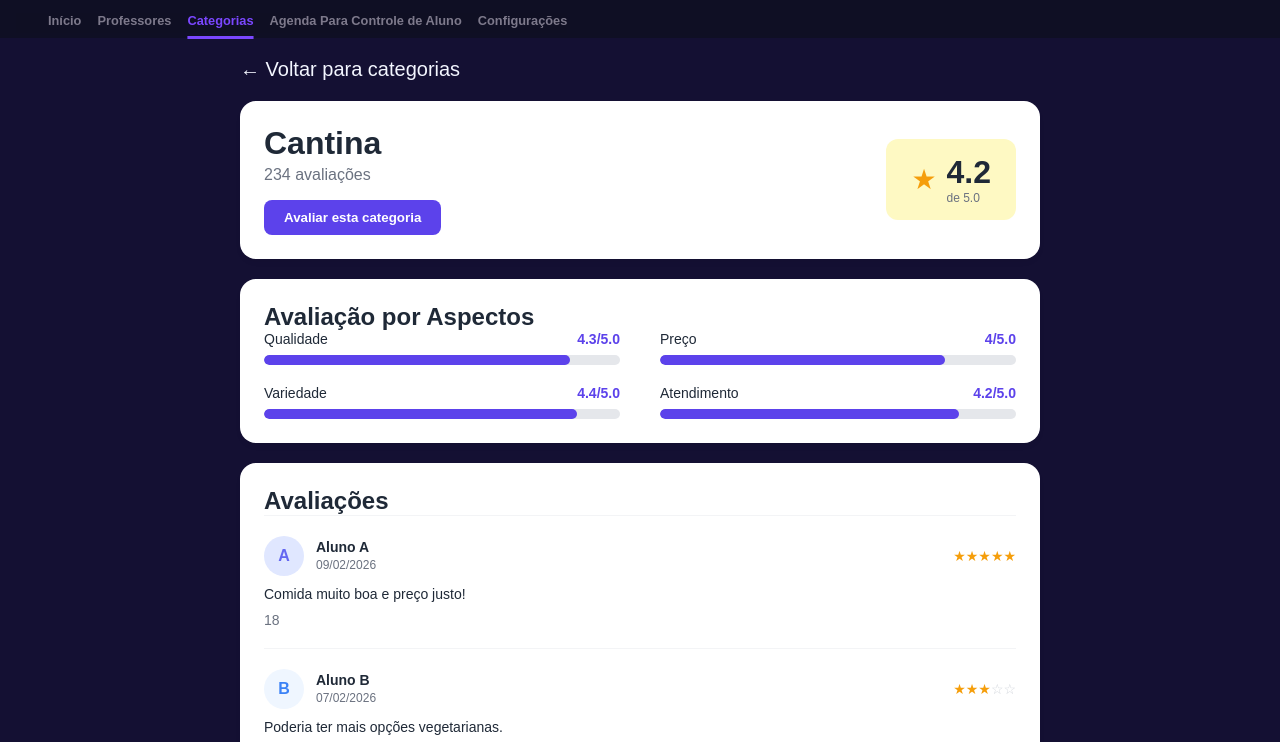
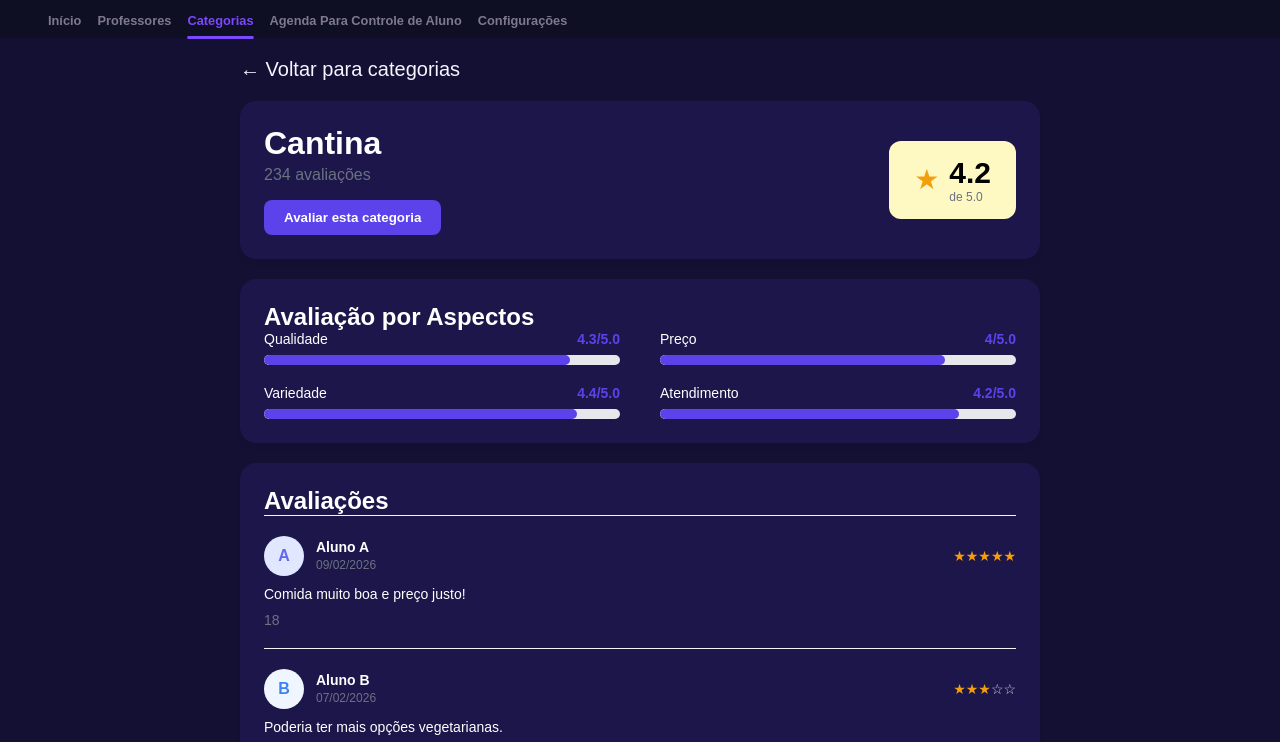
Before and after one commit to RyanM28S/Salotti_Opina, a plain HTML site: page frontend/html/categorias.html in a window 1280 px wide. Both pictures are taken after a click on the button 265 px from the left and 385 px from the top of the page. Shown: the part 55-797 px from the top of the page. Drawn offline with Linux system fonts and the light colour scheme.

Commit message:
muichiro3

```diff
--- a/frontend/css/atendimento.css
+++ b/frontend/css/atendimento.css
@@ -72,11 +72,17 @@ body {
   }
 
 /*header fim*/
-
+.score-maini{
+    font-family: Arial, Helvetica, sans-serif;
+    font-size: 30px;
+    font-weight: bold;
+    color: #000000;
+    margin: 0;
+}
 body {
     font-family: Arial, Helvetica, sans-serif;
     background:  #141033;
-    color: var(--text-dark);
+    color: #ffff;
     margin: 0;
 }
 
@@ -95,7 +101,7 @@ body {
 }
 
 .card {
-    background: white;
+    background: #1c164b;
     border-radius: 16px;
     padding: 24px;
     margin-bottom: 20px;
@@ -231,7 +237,7 @@ body {
 
 .review-text {
     font-size: 14px;
-    color: var(--text-dark);
+    color: #ffff;
     margin: 10px 0;
 }
 
@@ -241,3 +247,11 @@ body {
     color: var(--text-light);
     font-size: 14px;
 }
+
+.footer {
+    text-align: center;
+    margin-top: 5rem;
+    margin-bottom: 10rem;
+    color: #ffffff;
+    font-size: 0.9rem;
+}
--- a/frontend/css/biblioteca.css
+++ b/frontend/css/biblioteca.css
@@ -72,11 +72,17 @@ body {
   }
 
 /*header fim*/
-
+.score-maini{
+    font-family: Arial, Helvetica, sans-serif;
+    font-size: 30px;
+    font-weight: bold;
+    color: #000000;
+    margin: 0;
+}
 body {
     font-family: Arial, Helvetica, sans-serif;
     background:  #141033;
-    color: var(--text-dark);
+    color: #ffff;
     margin: 0;
 }
 
@@ -95,7 +101,7 @@ body {
 }
 
 .card {
-    background: white;
+    background: #1c164b;
     border-radius: 16px;
     padding: 24px;
     margin-bottom: 20px;
@@ -231,7 +237,7 @@ body {
 
 .review-text {
     font-size: 14px;
-    color: var(--text-dark);
+    color: #ffff;
     margin: 10px 0;
 }
 
@@ -241,3 +247,11 @@ body {
     color: var(--text-light);
     font-size: 14px;
 }
+
+.footer {
+    text-align: center;
+    margin-top: 5rem;
+    margin-bottom: 10rem;
+    color: #ffffff;
+    font-size: 0.9rem;
+}
--- a/frontend/css/cantina.css
+++ b/frontend/css/cantina.css
@@ -72,11 +72,17 @@ body {
   }
 
 /*header fim*/
-
+.score-maini{
+    font-family: Arial, Helvetica, sans-serif;
+    font-size: 30px;
+    font-weight: bold;
+    color: #000000;
+    margin: 0;
+}
 body {
     font-family: Arial, Helvetica, sans-serif;
     background:  #141033;
-    color: var(--text-dark);
+    color: #ffff;
     margin: 0;
 }
 
@@ -95,7 +101,7 @@ body {
 }
 
 .card {
-    background: white;
+    background: #1c164b;
     border-radius: 16px;
     padding: 24px;
     margin-bottom: 20px;
@@ -231,7 +237,7 @@ body {
 
 .review-text {
     font-size: 14px;
-    color: var(--text-dark);
+    color: #ffff;
     margin: 10px 0;
 }
 
@@ -241,3 +247,11 @@ body {
     color: var(--text-light);
     font-size: 14px;
 }
+
+.footer {
+    text-align: center;
+    margin-top: 5rem;
+    margin-bottom: 10rem;
+    color: #ffffff;
+    font-size: 0.9rem;
+}
--- a/frontend/css/infra.css
+++ b/frontend/css/infra.css
@@ -72,11 +72,17 @@ body {
   }
 
 /*header fim*/
-
+.score-maini{
+    font-family: Arial, Helvetica, sans-serif;
+    font-size: 30px;
+    font-weight: bold;
+    color: #000000;
+    margin: 0;
+}
 body {
     font-family: Arial, Helvetica, sans-serif;
     background:  #141033;
-    color: var(--text-dark);
+    color: #ffff;
     margin: 0;
 }
 
@@ -95,7 +101,7 @@ body {
 }
 
 .card {
-    background: white;
+    background: #1c164b;
     border-radius: 16px;
     padding: 24px;
     margin-bottom: 20px;
@@ -231,7 +237,7 @@ body {
 
 .review-text {
     font-size: 14px;
-    color: var(--text-dark);
+    color: #ffff;
     margin: 10px 0;
 }
 
@@ -241,3 +247,11 @@ body {
     color: var(--text-light);
     font-size: 14px;
 }
+
+.footer {
+    text-align: center;
+    margin-top: 5rem;
+    margin-bottom: 10rem;
+    color: #ffffff;
+    font-size: 0.9rem;
+}
--- a/frontend/css/internet.css
+++ b/frontend/css/internet.css
@@ -72,11 +72,17 @@ body {
   }
 
 /*header fim*/
-
+.score-maini{
+    font-family: Arial, Helvetica, sans-serif;
+    font-size: 30px;
+    font-weight: bold;
+    color: #000000;
+    margin: 0;
+}
 body {
     font-family: Arial, Helvetica, sans-serif;
     background:  #141033;
-    color: var(--text-dark);
+    color: #ffff;
     margin: 0;
 }
 
@@ -95,7 +101,7 @@ body {
 }
 
 .card {
-    background: white;
+    background: #1c164b;
     border-radius: 16px;
     padding: 24px;
     margin-bottom: 20px;
@@ -231,7 +237,7 @@ body {
 
 .review-text {
     font-size: 14px;
-    color: var(--text-dark);
+    color: #ffff;
     margin: 10px 0;
 }
 
@@ -241,3 +247,11 @@ body {
     color: var(--text-light);
     font-size: 14px;
 }
+
+.footer {
+    text-align: center;
+    margin-top: 5rem;
+    margin-bottom: 10rem;
+    color: #ffffff;
+    font-size: 0.9rem;
+}
--- a/frontend/js/categorias.js
+++ b/frontend/js/categorias.js
@@ -16,7 +16,7 @@ cantina.addEventListener('click', () => {
                 <div class="rating-badge">
                     <span class="star-icon">★</span>
                     <div class="score-box">
-                        <span class="score-main">4.2</span>
+                        <span class="score-maini">4.2</span>
                         <span class="score-sub">de 5.0</span>
                     </div>
                 </div>
@@ -107,7 +107,7 @@ wi.addEventListener('click', () => {
             <div class="rating-badge">
                 <span class="star-icon">★</span>
                 <div class="score-box">
-                    <span class="score-main">2.0</span>
+                    <span class="score-maini">2.0</span>
                     <span class="score-sub">de 5.0</span>
                 </div>
             </div>
@@ -193,7 +193,7 @@ bib.addEventListener('click', () => {
                 <div class="rating-badge">
                     <span class="star-icon">★</span>
                     <div class="score-box">
-                        <span class="score-main">4.5</span>
+                        <span class="score-maini">4.5</span>
                         <span class="score-sub">de 5.0</span>
                     </div>
                 </div>
@@ -278,7 +278,7 @@ inf.addEventListener('click', () => {
             <div class="rating-badge">
                 <span class="star-icon">★</span>
                 <div class="score-box">
-                    <span class="score-main">4.0</span>
+                    <span class="score-maini">4.0</span>
                     <span class="score-sub">de 5.0</span>
                 </div>
             </div>
@@ -358,7 +358,7 @@ at.addEventListener('click', () => {
             <div class="rating-badge">
                 <span class="star-icon">★</span>
                 <div class="score-box">
-                    <span class="score-main">4.0</span>
+                    <span class="score-maini">4.0</span>
                     <span class="score-sub">de 5.0</span>
                 </div>
             </div>
```
Also changed, not shown: 1 other file.
